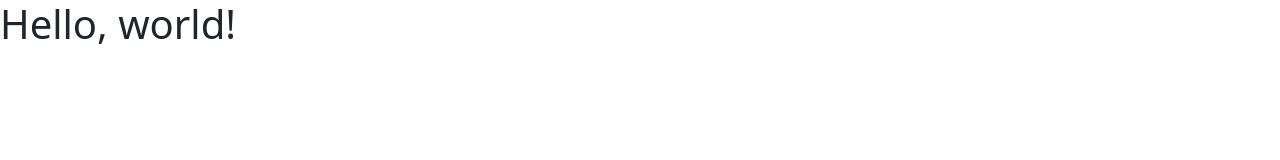
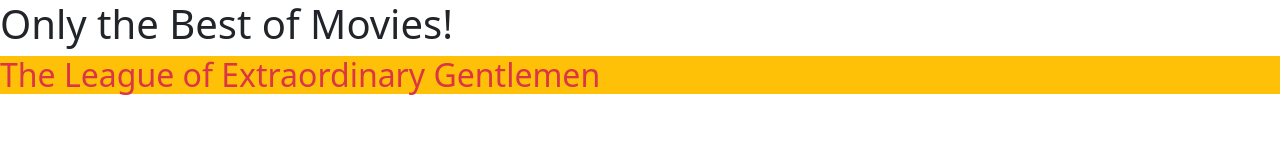
Before and after one commit to vinsonf/favorite-movies, a plain HTML site: page index.html in a window 1280 px wide. Drawn offline with nearby package versions, Linux system fonts and the light colour scheme.

Commit message:
EJS Favorite Movie

```diff
--- a/index.html
+++ b/index.html
@@ -12,7 +12,8 @@
 
   </head>
   <body >
-    <h1 class="">Hello, world!</h1>
+    <h1 class="">Only the Best of Movies!</h1>
+      <section class="display-3 fs-2 text-danger bg-warning">The League of Extraordinary Gentlemen</section>
     <script src="https://cdn.jsdelivr.net/npm/bootstrap@5.2.1/dist/js/bootstrap.bundle.min.js" integrity="sha384-u1OknCvxWvY5kfmNBILK2hRnQC3Pr17a+RTT6rIHI7NnikvbZlHgTPOOmMi466C8" crossorigin="anonymous"></script>
   </body>
 </html>
```
